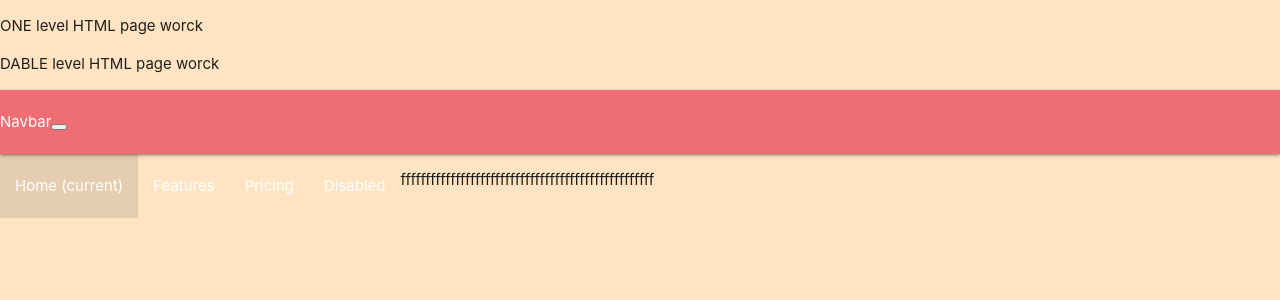
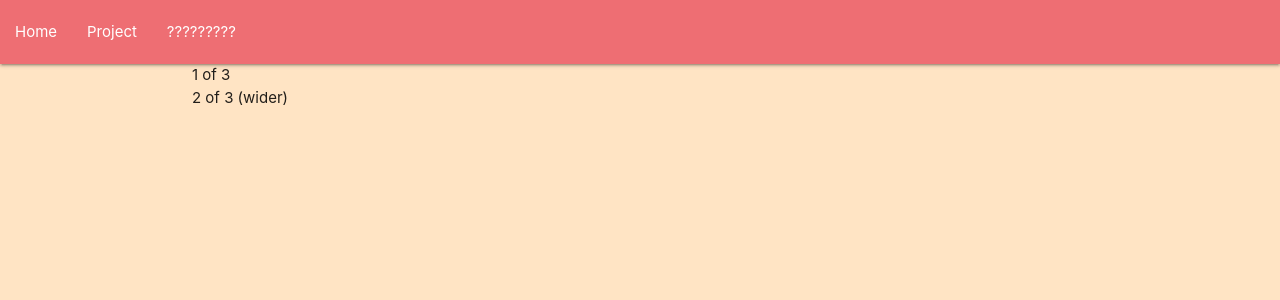
Before and after one commit to wasja9/Angular, an Angular app: page /const in a window 1280 px wide. Shown: the top 300 px of the page. Built offline with nearby package versions, Linux system fonts and the light colour scheme.

Commit message:
construcktor

```diff
--- a/package.json
+++ b/package.json
@@ -19,6 +19,7 @@
     "@angular/platform-browser": "~10.2.0",
     "@angular/platform-browser-dynamic": "~10.2.0",
     "@angular/router": "~10.2.0",
+    "bootstrap": "^4.6.0",
     "cookie-parser": "^1.4.5",
     "materialize-css": "^1.0.0-rc.2",
     "rxjs": "~6.6.0",
--- a/src/app/app.component.html
+++ b/src/app/app.component.html
@@ -1,9 +1,12 @@
-<p>DABLE level HTML page worck</p>
+
 
 
 <router-outlet></router-outlet>
 
 <!--
+<p>DABLE level HTML page worck</p>
 <app-car></app-car>
+
+<p>fffffffffffffffffffffffffffffffffffffffffffffffffff</p>
+
 -->
-<p>fffffffffffffffffffffffffffffffffffffffffffffffffff</p>
--- a/src/app/components/constructor/constructor.component.html
+++ b/src/app/components/constructor/constructor.component.html
@@ -1,26 +1,57 @@
 <!--
 <auction-navbar></auction-navbar>
 -->
+<body>
 
+  <header>
     <nav class="navbar navbar-expand-lg navbar-light bg-light">
-  <a class="navbar-brand" href="#">Navbar</a>
-  <button class="navbar-toggler" type="button" data-toggle="collapse" data-target="#navbarNav" aria-controls="navbarNav" aria-expanded="false" aria-label="Toggle navigation">
-    <span class="navbar-toggler-icon"></span>
-  </button>
-  <div class="collapse navbar-collapse" id="navbarNav">
-    <ul class="navbar-nav">
-      <li class="nav-item active">
-        <a class="nav-link" href="#">Home <span class="sr-only">(current)</span></a>
+      <div class="container-fluid">
+        <div class="collapse navbar-collapse" id="navbarTogglerDemo01">
+          <ul class="navbar-nav me-auto mb-2 mb-lg-0">
+            <li class="nav-item">
+              <a class="nav-link active" aria-current="page" href="#">Home</a>
             </li>
             <li class="nav-item">
-        <a class="nav-link" href="#">Features</a>
+              <a class="nav-link" href="#">Project</a>
             </li>
             <li class="nav-item">
-        <a class="nav-link" href="#">Pricing</a>
-      </li>
-      <li class="nav-item">
-        <a class="nav-link disabled" href="#">Disabled</a>
+              <a class="nav-link disabled" href="#" tabindex="-1" aria-disabled="true">?????????</a>
             </li>
           </ul>
+          <!--
+          <form class="d-flex">
+            <input class="form-control me-2" type="search" placeholder="Search" aria-label="Search">
+            <button class="btn btn-outline-success" type="submit">Search</button>
+          </form>
+          -->
+        </div>
       </div>
     </nav>
+  </header>
+
+  <section>
+    <div class="container">
+      <div class="row">
+
+        <div class="col-md-3">
+          1 of 3
+        </div>
+
+        <div class="col-md-9">
+          2 of 3 (wider)
+        </div>
+
+      </div>
+
+
+    </div>
+
+  </section>
+</body>
+<!--
+ <body>
+  <section>
+
+  </section>
+</body>
+-->
--- a/src/index.html
+++ b/src/index.html
@@ -8,8 +8,11 @@
   <link rel="icon" type="image/x-icon" href="favicon.ico">
 </head>
 <body>
+<app-root></app-root>
+<!--
 <p>ONE level HTML page worck</p>
   <app-root></app-root>
   <app-test></app-test>
+  -->
 </body>
 </html>
```
Also changed, not shown: 1 other file (tests, documents, lock files or other folders). Lines whose indentation alone changed are shown as unchanged.
